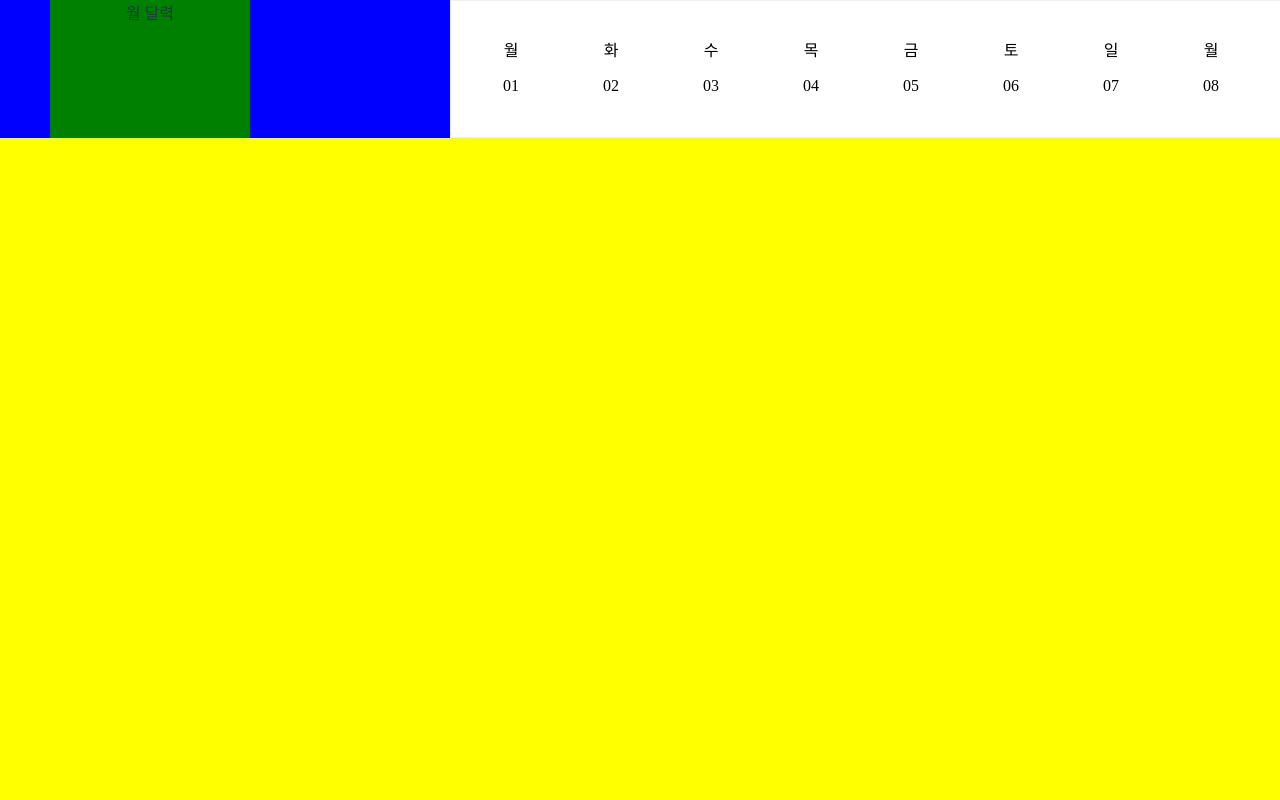
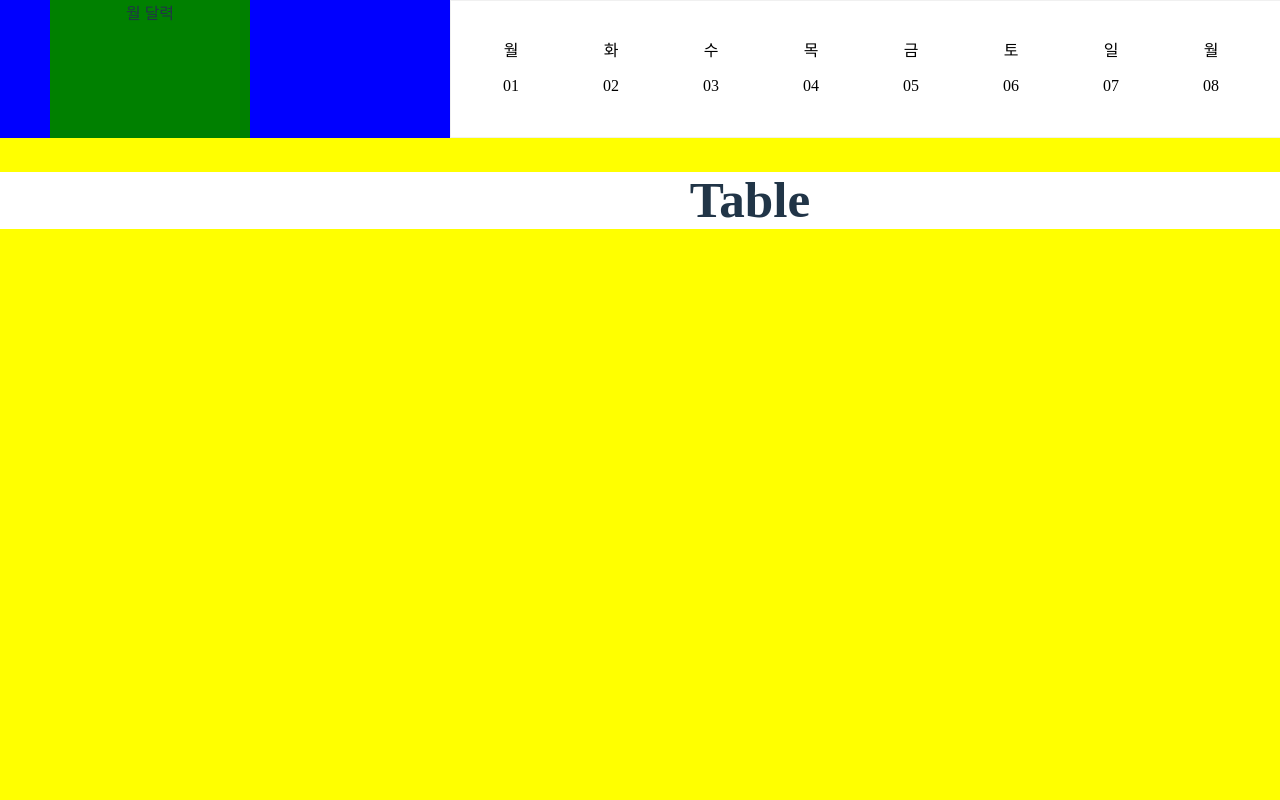
Before and after one commit to JayJHFE/React-Scheduler, a React (Vite) app in the folder PortFolio-vite/: page /scheduler in a window 1280 px wide. Shown: the top 800 px of the page. Built offline with nearby package versions, Linux system fonts and the light colour scheme.

Commit message:
스케줄러 UI수정

```diff
--- /dev/null
+++ b/PortFolio-vite/src/components/scheduler/table/index.tsx
@@ -0,0 +1,8 @@
+function SchedulerTable() {
+  return (
+    <div>
+      <h1>Table</h1>
+    </div>
+  );
+}
+export default SchedulerTable;
--- a/PortFolio-vite/src/page/scheduler/index.tsx
+++ b/PortFolio-vite/src/page/scheduler/index.tsx
@@ -1,6 +1,7 @@
 import Calendar from "../../components/scheduler/calendar";
 import * as S from "../../css/mainStyle";
 import jsonData from "../../../public/test.json";
+import SchedulerTable from "../../components/scheduler/table";
 
 export default function Scheduler() {
   const data = jsonData.vehiclces;
@@ -14,7 +15,9 @@ export default function Scheduler() {
           <S.calendarContainer>
             <Calendar />
           </S.calendarContainer>
-          <S.schedulerContainer></S.schedulerContainer>
+          <S.schedulerContainer>
+            <SchedulerTable />
+          </S.schedulerContainer>
           {/* <div>
             <div
               style={{ color: "blue", display: "flex", flexDirection: "row" }}
```
